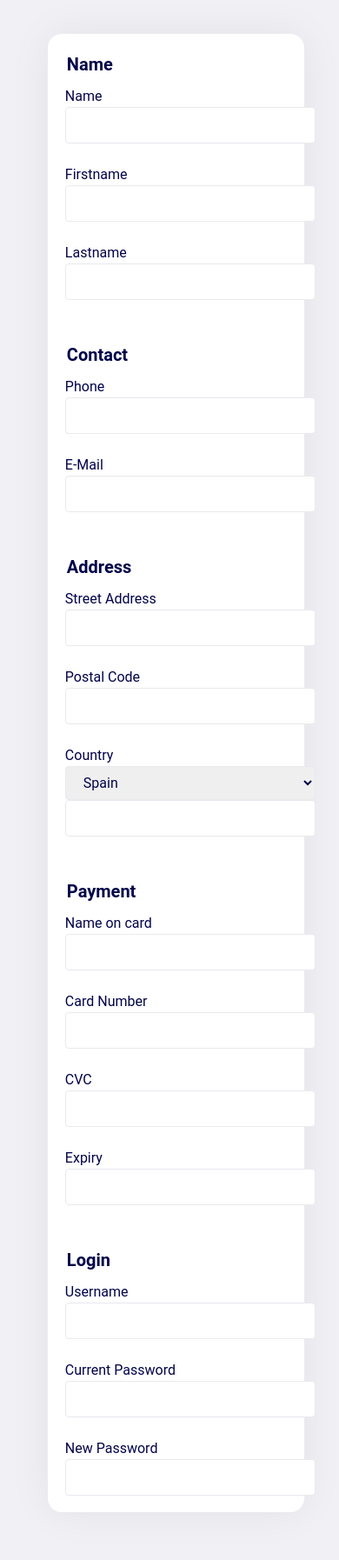
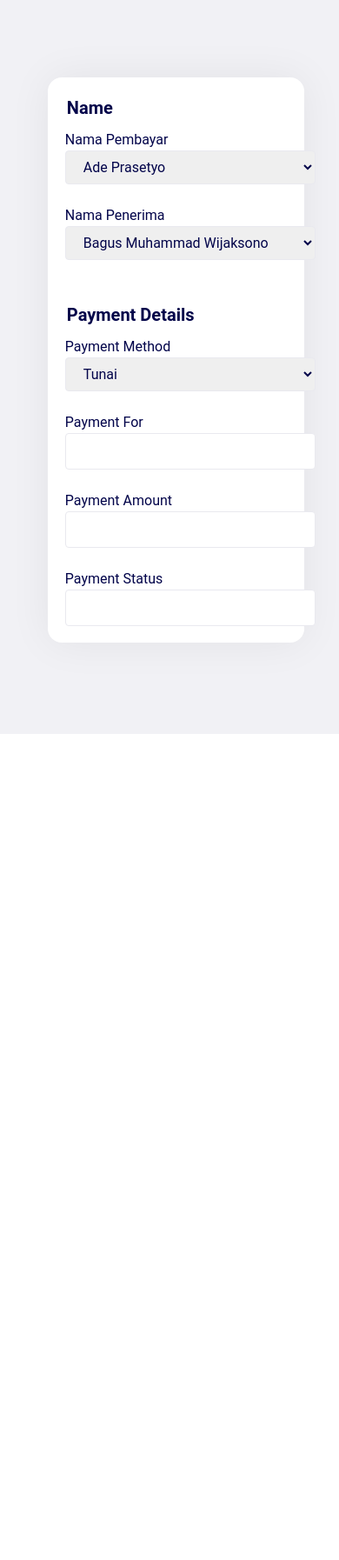
Before and after one commit to baguswijaksono/PHP-Cash-Documentation, a PHP site: page /assets/php/add_data.php in a window 390 px wide. Shown: the whole page at 87% size. After the commit the page ends 844 px from the top, so only its background shows below. Run offline with PHP 8.4, Linux system fonts and the light colour scheme.

Commit message:
berhasil nampilin add form kurang tombol submit

```diff
--- a/assets/css/add_data_style.css
+++ b/assets/css/add_data_style.css
@@ -76,3 +76,21 @@
     margin-inline: auto;
     max-inline-size: 960px;
   }
+  .h {
+    background-color: #08d;
+    border-radius: 12px;
+    border: 0;
+    box-sizing: border-box;
+    color: #eee;
+    cursor: pointer;
+    font-size: 18px;
+    height: 50px;
+    margin-top: 38px;
+   outline: 0;
+    text-align: center;
+    width: 100%;
+  }
+
+  .h:active {
+    background-color: #06b;
+  }
--- a/assets/php/add_data.php
+++ b/assets/php/add_data.php
@@ -8,109 +8,70 @@
 
         <div class="form__fields">
           <div class="form__field">
-            <label for="name">Name</label>
-            <input class="form__input" type="text" autocomplete="name">
+            <label for="name">Nama Pembayar</label>
+            <select class="form__input" autocomplete="country-name">
+              <option value="es">Ade Prasetyo</option>
+              <option value="de">Afifah Naura Kamilia</option>
+              <option value="es">Agustinus Ricad Simbolon</option>
+              <option value="de">Annisa Aisyah Amini Nur Rohmah</option>
+              <option value="es">Azyumi Azra</option>
+              <option value="de">Bagus Muhammad Wijaksono</option>
+              <option value="es">Dewi Maharani</option>
+              <option value="de">Dwi Krisnandi</option>
+              <option value="es">Faris Adhi Laksana Yusuf</option>
+              <option value="de">Febrian Giovanni</option>
+              <option value="es">Ferina Ayu Fella Puspita</option>
+              <option value="de">Kanya Audy Prahmadyta</option>
+              <option value="es">Maulana Arya Yoga Juliansyah</option>
+              <option value="de">Muhammad Naufal Yesha Rendra</option>
+              <option value="es">Nabilla Syaharani Putri S</option>
+              <option value="de">Nandya Nurmala</option>
+              <option value="es">Putri Ayu Widyaningrum</option>
+              <option value="de">Raihana Khalika Putri</option>
+              <option value="es">Salma Afdhila Khalda</option>
+              <option value="de">Syalita Widyandini</option>
+              <option value="es">Vannisa Ardiani</option>
+              <option value="de">Yudha Zaniargo</option>
+            </select>
+          </div>
+          <div class="form__field">
+            <label for="firstname">Nama Penerima</label>
+            <select class="form__input" autocomplete="country-name">
+            <option value="es">Bagus Muhammad Wijaksono</option>
+              <option value="es">Nandya Nurmala</option>
+            </select>
+          </div>
+      </fieldset>
+
+      <fieldset class="form__fieldset">
+        <legend class="form__legend">Payment Details</legend>
+        <div class="form__fields">
+          <div class="form__field">
+            <label for="phone">Payment Method</label>
+            <select class="form__input" autocomplete="country-name">
+            <option value="es">Tunai</option>
+              <option value="es">Gopay</option>
+              <option value="de">Dana</option>
+              <option value="es">ShopeePay</option>
+              <option value="de">Ovo</option>
+            </select>
           </div>
 
           <div class="form__field">
-            <label for="firstname">Firstname</label>
-            <input class="form__input" type="text" autocomplete="given-name">
+            <label for="email">Payment For</label>
+            <input class="form__input" type="email" autocomplete="email">
           </div>
-
           <div class="form__field">
-            <label for="lastname">Lastname</label>
-            <input class="form__input" type="text" autocomplete="family-name">
+            <label for="email">Payment Amount</label>
+            <input class="form__input" type="email" autocomplete="email">
           </div>
-        </div>
-      </fieldset>
-
-      <fieldset class="form__fieldset">
-        <legend class="form__legend">Contact</legend>
-
-        <div class="form__fields">
           <div class="form__field">
-            <label for="phone">Phone</label>
-            <input class="form__input" type="tel" autocomplete="tel">
-          </div>
-
-          <div class="form__field">
-            <label for="email">E-Mail</label>
+            <label for="email">Payment Status</label>
             <input class="form__input" type="email" autocomplete="email">
           </div>
         </div>
       </fieldset>
 
-      <fieldset class="form__fieldset">
-        <legend class="form__legend">Address</legend>
-
-        <div class="form__fields">
-          <div class="form__field">
-            <label for="street-address">Street Address</label>
-            <input class="form__input" autocomplete="street-address">
-          </div>
-
-          <div class="form__field">
-            <label for="postal-code">Postal Code</label>
-            <input class="form__input" autocomplete="postal-code">
-          </div>
-
-          <div class="form__field">
-            <label for="country">Country</label>
-            <select class="form__input" autocomplete="country-name">
-              <option value="es">Spain</option>
-              <option value="de">Germany</option>
-            </select>
-            <input class="form__input" autocomplete="country-name">
-          </div>
-        </div>
-      </fieldset>
-
-      <fieldset class="form__fieldset">
-        <legend class="form__legend">Payment</legend>
-
-        <div class="form__fields">
-          <div class="form__field">
-            <label>Name on card</label>
-            <input autocomplete="cc-name" class="form__input">
-          </div>
-
-          <div class="form__field">
-            <label>Card Number</label>
-            <input autocomplete="cc-number" class="form__input">
-          </div>
-
-          <div class="form__field">
-            <label>CVC</label>
-            <input autocomplete="cc-csc" class="form__input">
-          </div>
-
-          <div class="form__field">
-            <label>Expiry</label>
-            <input autocomplete="cc-exp" class="form__input">
-          </div>
-        </div>
-      </fieldset>
-
-      <fieldset class="form__fieldset">
-        <legend class="form__legend">Login</legend>
-
-        <div class="form__fields">
-          <div class="form__field">
-            <label>Username</label>
-            <input autocomplete="username" class="form__input">
-          </div>
-
-          <div class="form__field">
-            <label>Current Password</label>
-            <input class="form__input" type="password" autocomplete="current-password">
-          </div>
-
-          <div class="form__field">
-            <label>New Password</label>
-            <input class="form__input" type="password" autocomplete="new-password">
-          </div>
-        </div>
-      </fieldset>
     </form>
   </div>
 </body>
```
Also changed, not shown: assets/css/index_style.css (+0 -126 lines).
